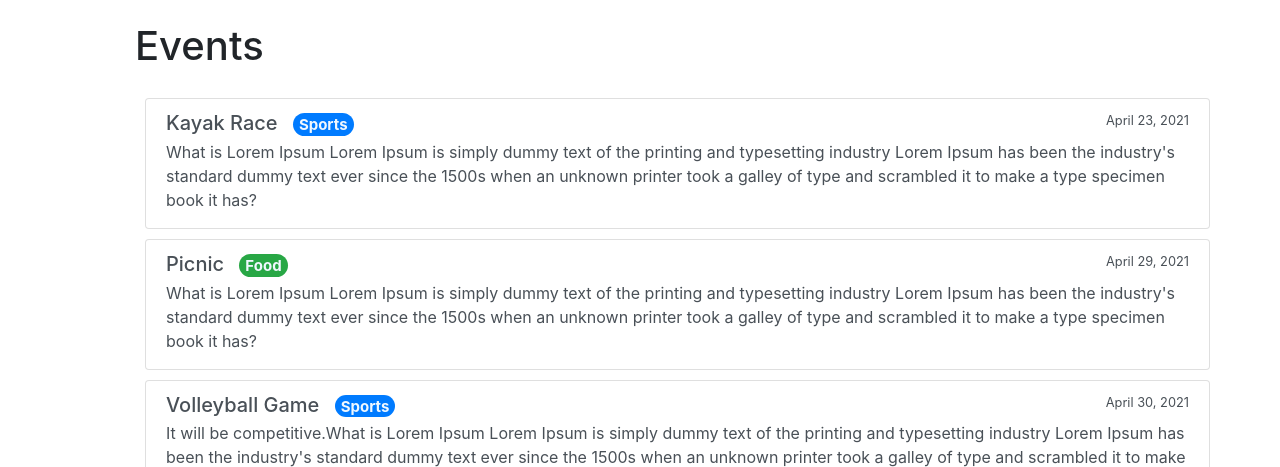
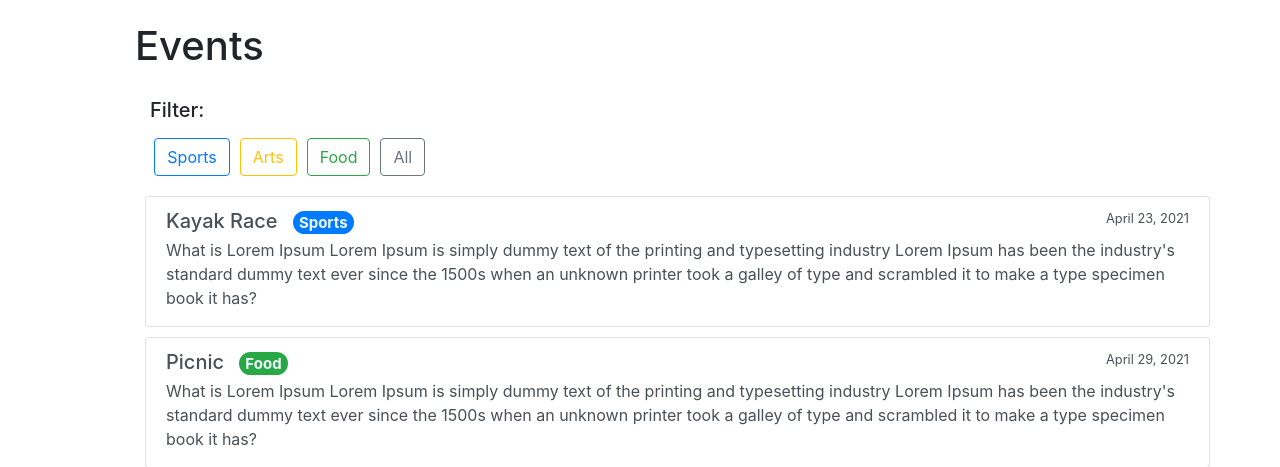
Before and after one commit to jaysondale/boat-rental-app, a Django app: page /events/ in a window 1280 px wide. Shown: the part 58-525 px from the top of the page. Run offline with Django 3.2, Linux system fonts and the light colour scheme; data comes from the database, SQL or seed files in the repository; both versions use the stored data as it was after the commit; some libraries are stand-ins or nearby versions.

Commit message:
filter for events

```diff
--- a/src/boatrent/urls.py
+++ b/src/boatrent/urls.py
@@ -22,6 +22,7 @@ urlpatterns = [
     path('', views.boat_detail_view, name='main'),
     path('marine/', views.marine_view, name='marine'),
     path('events/', views.events_view, name='events'),
+    path('events/<event_id>', views.events_view, name='events_filter'),
     path('contact/', views.contact_view, name='contact'),
     path('activities/', views.activities_view, name='activities'),
     path('activities/land', views.land_activities_view, name='land_activities'),
--- a/src/boats/models.py
+++ b/src/boats/models.py
@@ -34,9 +34,11 @@ class Event(models.Model):
 	SPORTS = "Sports"
 	ARTS = "Arts"
 	FOOD = "Food"
+	NA = 'NA'
 	category_choices = [
 		(SPORTS, 'Sports'),
 		(ARTS, 'Arts'),
-		(FOOD, 'Food')
+		(FOOD, 'Food'),
+		(NA, 'NA')
 	]
-	category = models.CharField(choices=category_choices, max_length=10, default=SPORTS)
+	category = models.CharField(choices=category_choices, max_length=10, default=NA)
--- a/src/boats/templates/boats/events.html
+++ b/src/boats/templates/boats/events.html
@@ -8,7 +8,14 @@
 		<div class='col-12'>
 			<h1>Events</h1>
 		</div>
+        <h5 style='margin-top: 20px; margin-left: 30px;'>Filter:</h5>
+        <a href="{% url 'events_filter' event_id='Sports' %}" style='margin-left: -50px; margin-top: 60px; position: relative;' type="button" class="btn btn-outline-primary">Sports</a>
+        <a href="{% url 'events_filter' event_id='Arts' %}" style='margin-left: 10px; margin-top: 60px; position: relative;' type="button" class="btn btn-outline-warning">Arts</a>
+        <a href="{% url 'events_filter' event_id='Food' %}" style='margin-left: 10px; margin-top: 60px; position: relative;' type="button" class="btn btn-outline-success">Food</a>
+        <a href="{% url 'events_filter' event_id='NA' %}" style='margin-left: 10px; margin-top: 60px; position: relative;' type="button" class="btn btn-outline-secondary">All</a>
 	</div>
+
+    <!--   -->
 
     <div class='row' style="margin-top: 20px; margin-left: 60px;">
         {% for event in events %}
--- a/src/boats/views.py
+++ b/src/boats/views.py
@@ -21,14 +21,6 @@ def marine_view(request):
 
 	}
 	return render(request, 'boats/marine.html', context)
-
-def events_view(request):
-	events = Event.objects.all()
-	# insert logic to save the date range
-	context = {
-		'events': events
-	}
-	return render(request, 'boats/events.html', context)
 
 def contact_view(request):
 	context = {
@@ -116,3 +108,20 @@ def signup(request):
     else:
         form = UserCreationForm()
     return render(request, 'boats/signup.html', {'form': form})
+
+def events_view(request, event_id=None):
+	events = Event.objects.all()
+	if event_id == 'Arts':
+		events = Event.objects.filter(category='Arts')
+	elif event_id == 'Sports':
+		events = Event.objects.filter(category='Sports')
+	elif event_id == 'Food':
+		events = Event.objects.filter(category='Food')
+	# when results are not filtered
+	else:
+		events = Event.objects.all()
+
+	context = {
+		'events': events
+	}
+	return render(request, 'boats/events.html', context)
```
Also changed, not shown: src/boats/migrations/0013_auto_20210417_0129.py (added), src/db.sqlite3.
